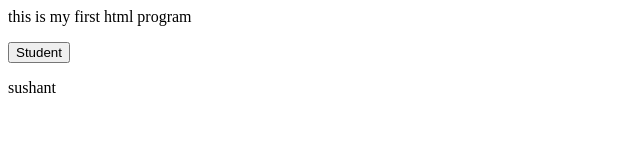
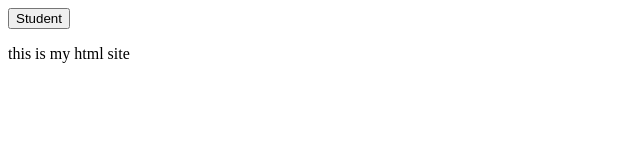
Before and after one commit to Sushantpatil45/SP-think, a plain HTML site: page index.html in a window 1280 px wide. Shown: the whole page, without its empty margins (0-640 px from the left). Drawn offline with Linux system fonts and the light colour scheme.

Commit message:
html site

```diff
--- a/index.html
+++ b/index.html
@@ -1,3 +1,12 @@
-<p>this is my first html program </p>
-<button>Student</button>
-<p>sushant</p>
+<!DOCTYPE html>
+<html lang="en">
+<head>
+    <meta charset="UTF-8">
+    <meta name="viewport" content="width=device-width, initial-scale=1.0">
+    <title>Document</title>
+</head>
+<body>
+    <button>Student</button>
+    <p>this is my html site</p>
+</body>
+</html>
```
